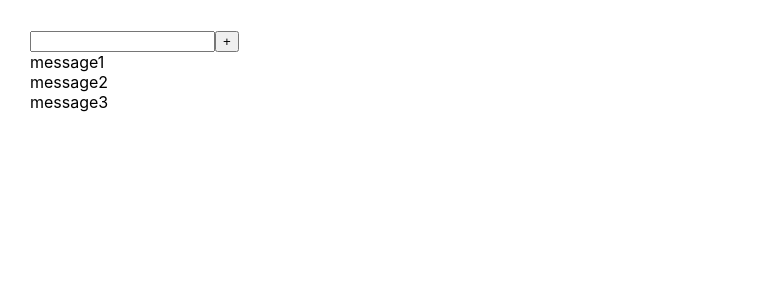
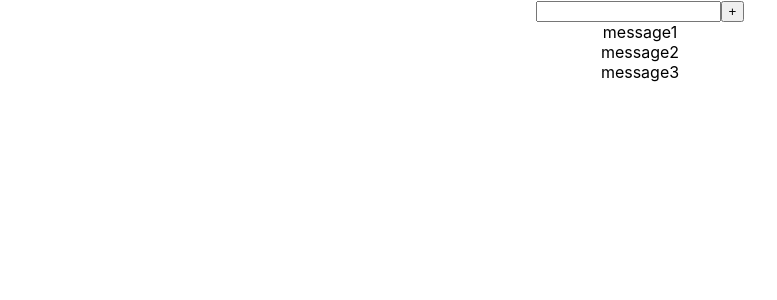
Before and after one commit to igor-minaev/microtask-input, a React (Create React App) app: page / in a window 1280 px wide. Shown: the top 300 px of the page, without its empty margins (0-777 px from the left). Built offline with nearby package versions, Linux system fonts and the light colour scheme.

Commit message:
add FullInput

```diff
--- a/src/App.css
+++ b/src/App.css
@@ -1,8 +1,3 @@
 .App {
-  padding: 30px;
-  display: flex;
+    text-align: center;
 }
-
-.App > div {
-  margin-right: 50px;
-}
--- a/src/App.tsx
+++ b/src/App.tsx
@@ -1,5 +1,6 @@
 import React, {useState} from 'react';
 import './App.css';
+import {FullInput} from "./components/FullInput";
 
 function App() {
     let [message, setMessage] = useState([
@@ -7,17 +8,23 @@
         {message: "message2"},
         {message: "message3"}
     ])
+
+    const addMessage = (title: string) => {
+        const newMessage = {message: title}
+        setMessage([newMessage, ...message])
+    }
     return (
         <div className="App">
-            <div>
-                <input/>
-                <button>+</button>
-                {message.map((m, index) => {
-                    return (
-                        <div key={index}>{m.message}</div>
-                    )
-                })}
-            </div>
+            {/*<div>*/}
+            {/*    <input/>*/}
+            {/*    <button>+</button>*/}
+            {/*</div>*/}
+            <FullInput addMessage={addMessage}/>
+            {message.map((m, index) => {
+                return (
+                    <div key={index}>{m.message}</div>
+                )
+            })}
         </div>
     );
 }
--- /dev/null
+++ b/src/components/FullInput.tsx
@@ -0,0 +1,22 @@
+import React, {ChangeEvent, useState} from 'react';
+
+type FullInputProsType = {
+    addMessage: (title: string) => void
+}
+
+export const FullInput = (props: FullInputProsType) => {
+    const [title, setTitle] = useState<string>('')
+    const onChangeHandler = (e: ChangeEvent<HTMLInputElement>) => {
+        setTitle(e.currentTarget.value)
+    }
+    const onClickHandler = () => {
+        props.addMessage(title)
+        setTitle('')
+    }
+    return (
+        <div>
+            <input value={title} onChange={onChangeHandler}/>
+            <button onClick={onClickHandler}>+</button>
+        </div>
+    );
+};
```
